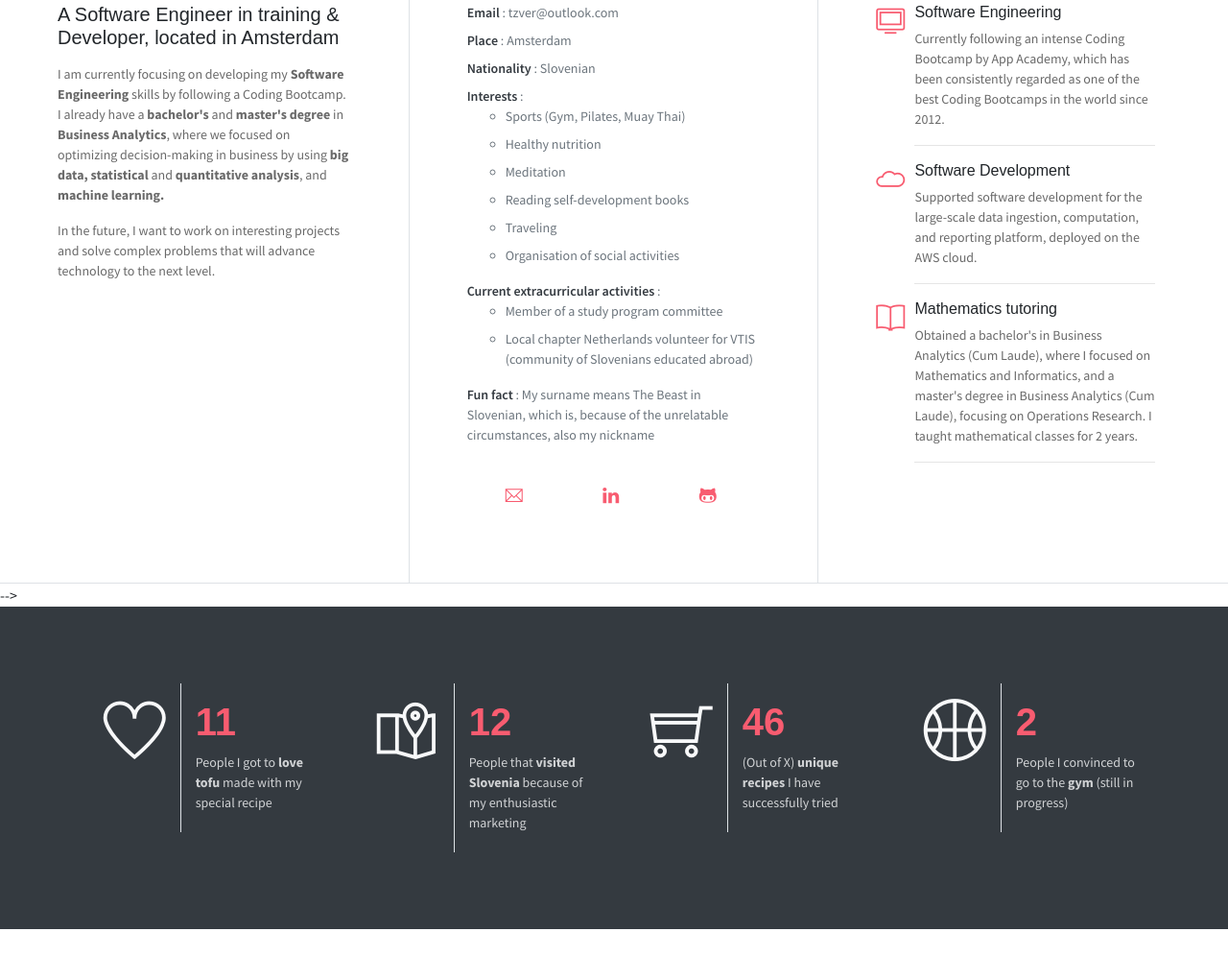
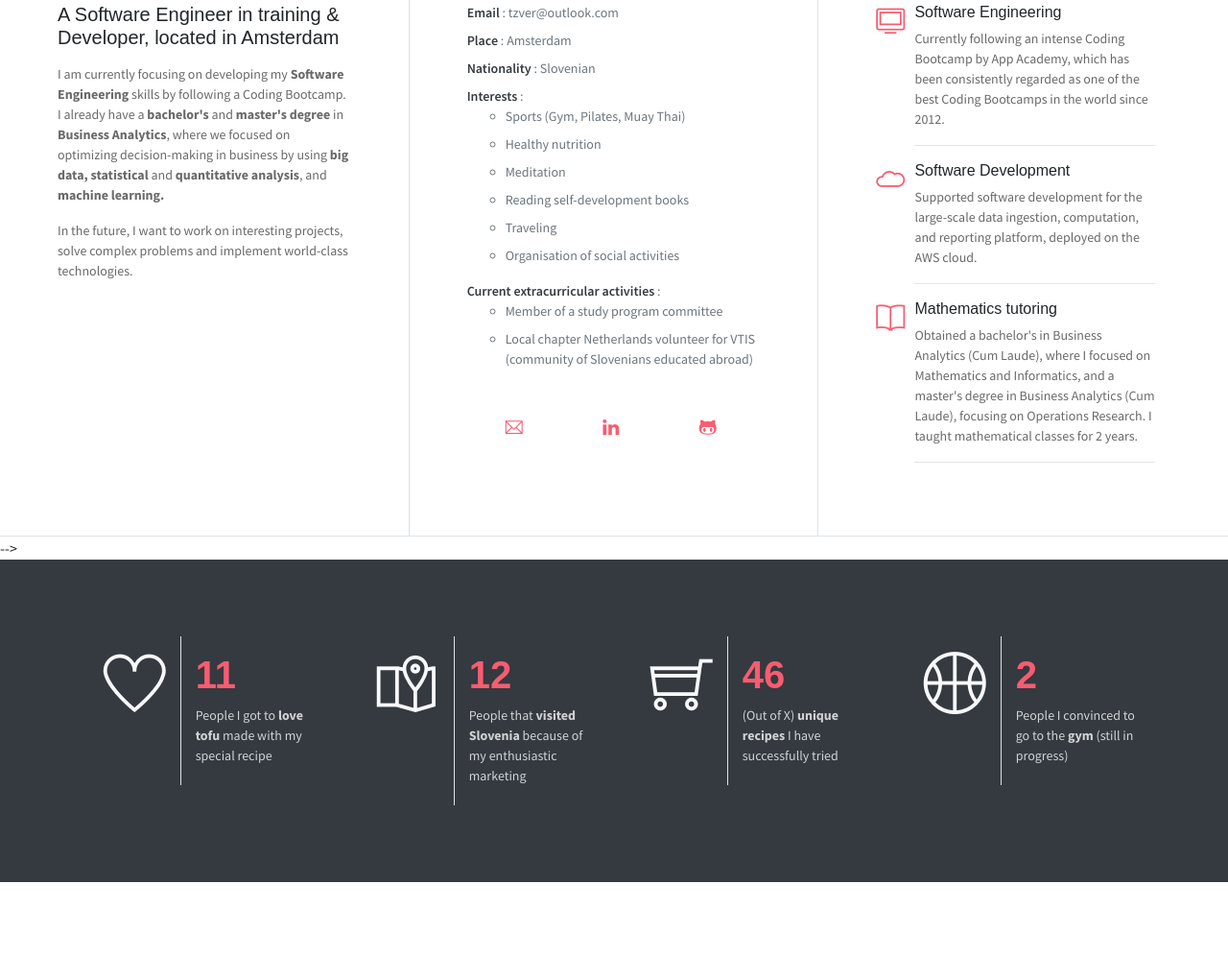
Before and after one commit to tzver/tzver.github.io, a website: page index.html in a window 1280 px wide. Shown: the part 865-1861 px from the top of the page at 96% size. Drawn offline with Linux system fonts and the light colour scheme.

Commit message:
FInetuning.

```diff
--- a/index.html
+++ b/index.html
@@ -97,8 +97,8 @@
                 </p>
 
                 <p>
-                    In the future, I want to work on interesting projects and solve complex problems that will advance
-                    technology to the next level.
+                    In the future, I want to work on interesting projects, solve complex problems and implement
+                    world-class technologies.
                 </p>
                 <!-- <button class="btn btn-outline-danger"><i class="icon-down-circled2 "></i>Download My Resume</button> -->
             </div>
@@ -127,10 +127,10 @@
                             </li>
                         </ul>
                     </li>
-                    <li><span>Fun fact</span> : My surname means The Beast in Slovenian, which is, because of the
+                    <!-- <li><span>Fun fact</span> : My surname means The Beast in Slovenian, which is, because of the
                         unrelatable circumstances, also my
                         nickname
-                    </li>
+                    </li> -->
                 </ul>
                 <ul class="social-icons pt-3">
                     <li class="social-item"><a class="social-link" href="mailto:tzver@outlook.com" target="_blank"><i
```
